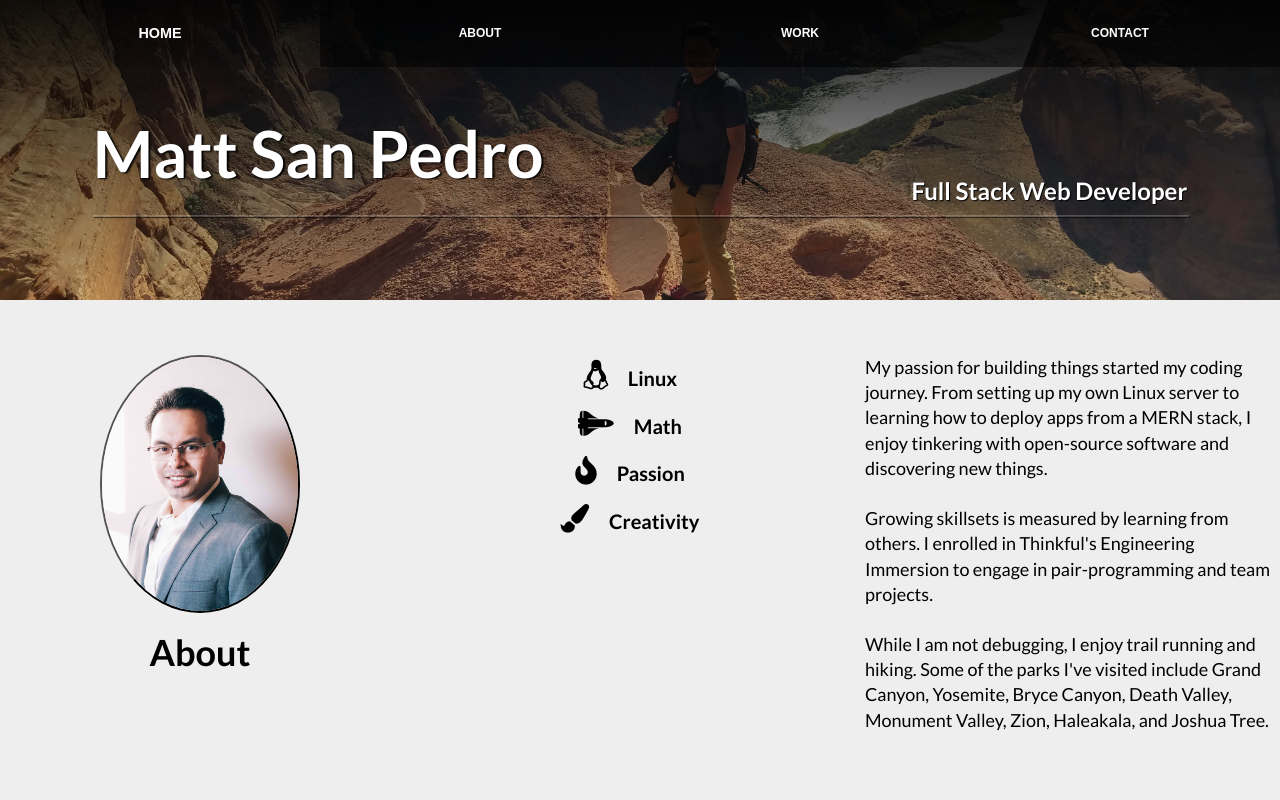
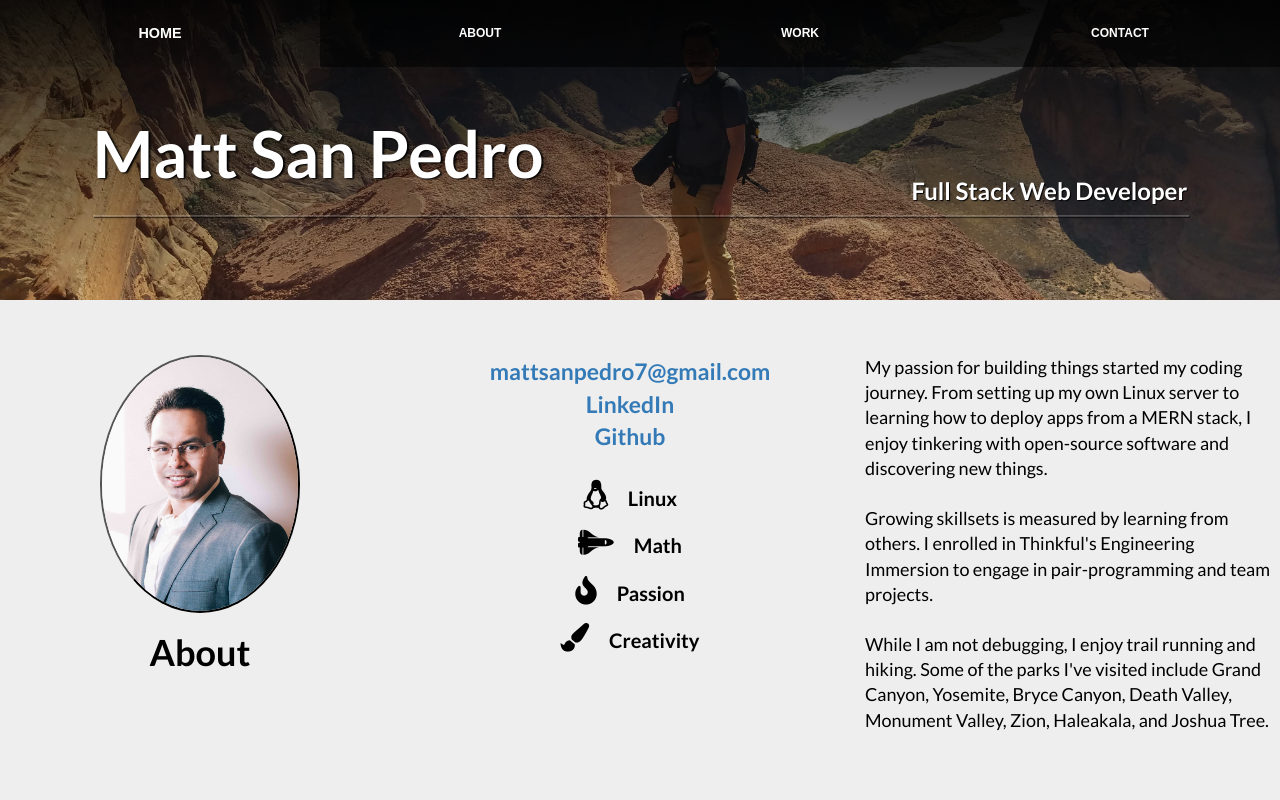
Before and after one commit to mattNat/portfolio-revamp, a React (Create React App) app: page / in a window 1280 px wide. Shown: the top 800 px of the page. Built offline with nearby package versions, Linux system fonts and the light colour scheme.

Commit message:
update contact links and add contact to about me section

```diff
--- a/src/components/aboutMe.js
+++ b/src/components/aboutMe.js
@@ -13,6 +13,11 @@ export default function AboutMe() {
             <h1>About</h1>
           </div>
           <div className="column">
+            <div className='about-contact'>
+              <a href="mailto:mattsanpedro7@gmail.com">mattsanpedro7@gmail.com</a> <br/>
+              <a href="https://www.linkedin.com/in/matthew-san-pedro">LinkedIn</a> <br/>
+              <a href="https://github.com/mattsanpedro7">Github</a>
+            </div>
             <div className="about-font">
               <i className="fab fa-linux"></i>
               <p className="about-word">Linux</p>
--- a/src/components/contact.js
+++ b/src/components/contact.js
@@ -21,16 +21,16 @@ export default function Contact() {
                   <div className="col-lg-6">
                     <ul className="list-inline banner-social-buttons">
                       <li>
-                        <a href="mailto:mattsanpedro76@gmail.com" className="btn btn-default btn-lg">
-                        <i className="far fa-envelope"></i> <span className="network-name">Email</span></a>
+                        <a href="mailto:mattsanpedro7@gmail.com" className="btn btn-default btn-lg">
+                        <i className="far fa-envelope"></i> <span className="network-name">mattsanpedro7@gmail.com</span></a>
+                      </li>
+                      <li>
+                        <a href="https://www.linkedin.com/in/matthew-san-pedro" target="_blank" className="btn btn-default btn-lg">
+                        <i className="fab fa-linkedin-in"></i> <span className="network-name">Linkedin</span></a>
                       </li>
                       <li>
                         <a href="https://github.com/mattsanpedro7" target="_blank" className="btn btn-default btn-lg ">
                         <i className="fab fa-github" /> <span className="network-name">Github</span></a>
-                      </li>
-                      <li>
-                        <a href="https://www.linkedin.com/in/matthew-san-pedro-m-s-34585623/" target="_blank" className="btn btn-default btn-lg">
-                        <i className="fab fa-linkedin-in"></i> <span className="network-name">Linkedin</span></a>
                       </li>
                     </ul>
                   </div>
--- a/src/styles/aboutMe.css
+++ b/src/styles/aboutMe.css
@@ -28,6 +28,14 @@
   text-align: center;
   font-size: 2.2em;
   color: black;
+}
+
+.about-contact {
+  font-size: 0.8em;
+}
+
+.about-font {
+  margin-top: 5%;
 }
 
 /*profile picture*/
```
